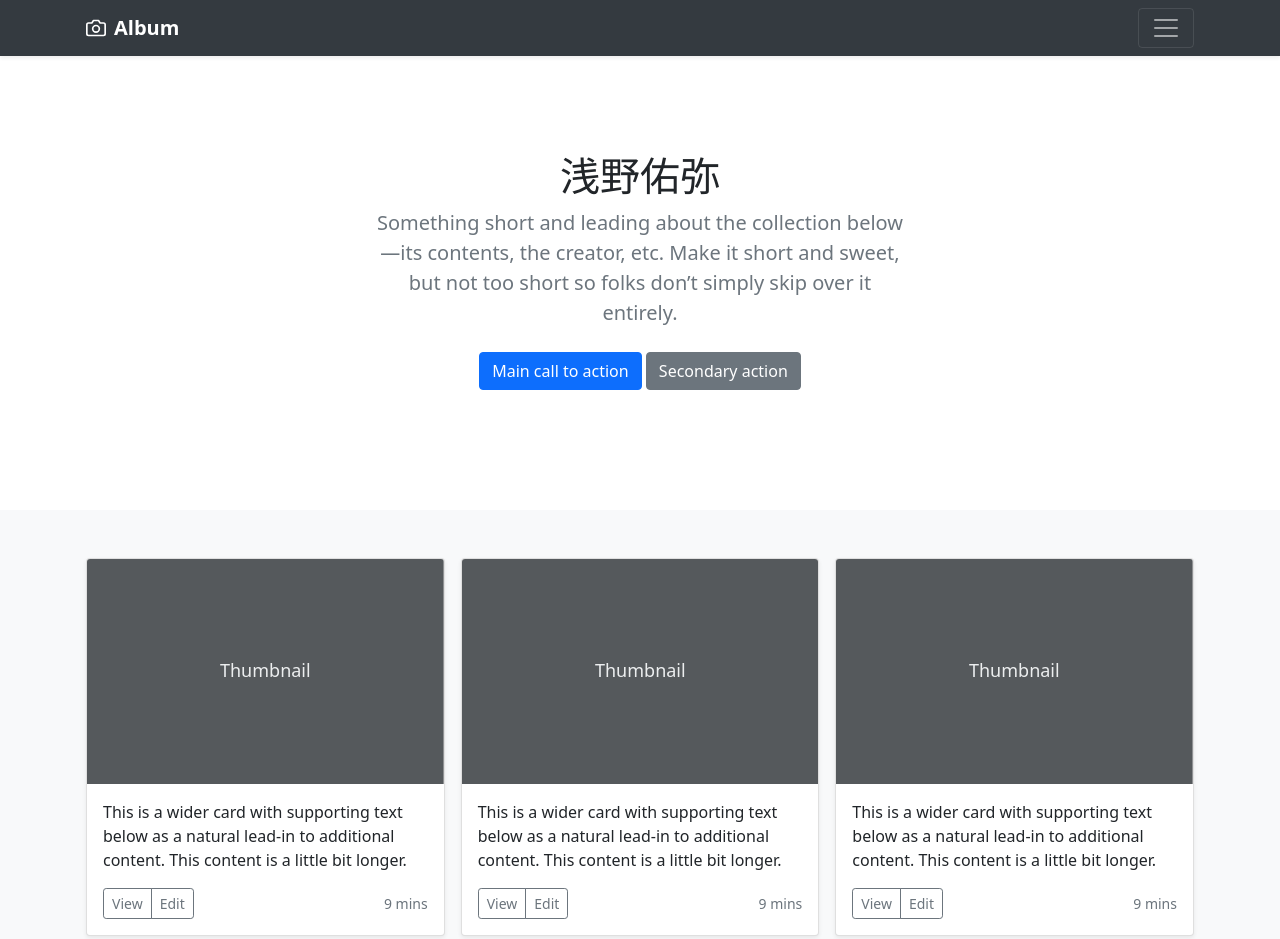
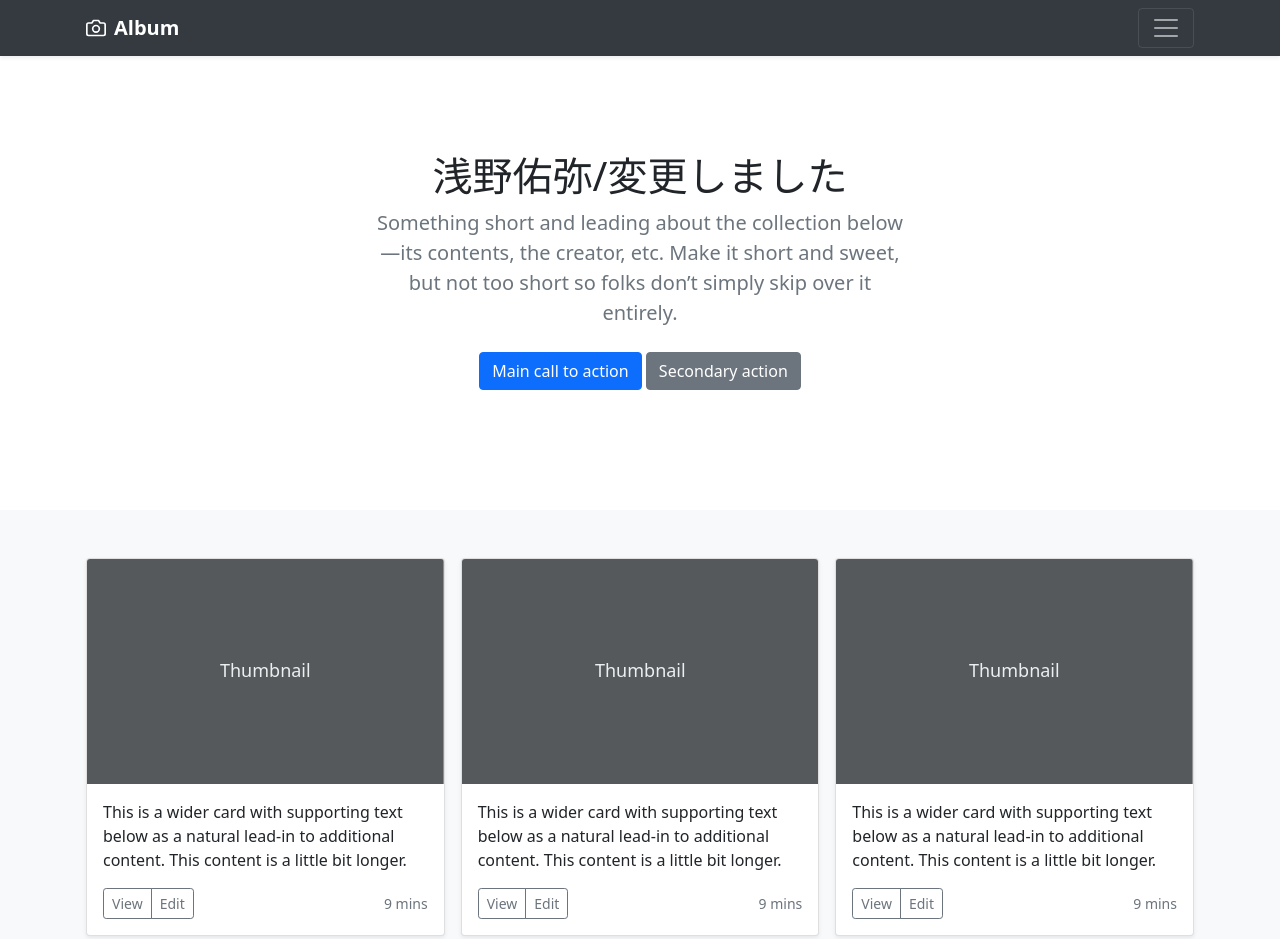
Before and after one commit to asanoyuuya/thirdTest20230915, a plain HTML site: page index.html in a window 1280 px wide. Shown: the top 939 px of the page. Drawn offline with nearby package versions, Linux system fonts and the light colour scheme.

Commit message:
add: text

```diff
--- a/index.html
+++ b/index.html
@@ -84,7 +84,7 @@
     <section class="py-5 text-center container">
       <div class="row py-lg-5">
         <div class="col-lg-6 col-md-8 mx-auto">
-          <h1 class="font-weight-light">浅野佑弥</h1>
+          <h1 class="font-weight-light">浅野佑弥/変更しました</h1>
           <p class="lead text-muted">Something short and leading about the collection below—its contents, the creator,
             etc. Make it short and sweet, but not too short so folks don’t simply skip over it entirely.</p>
           <p>
```
